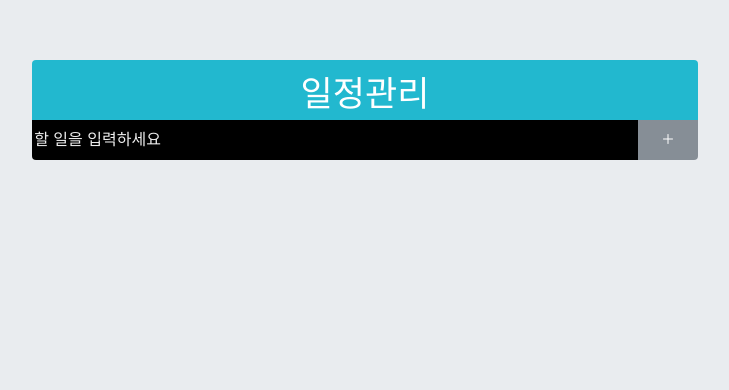
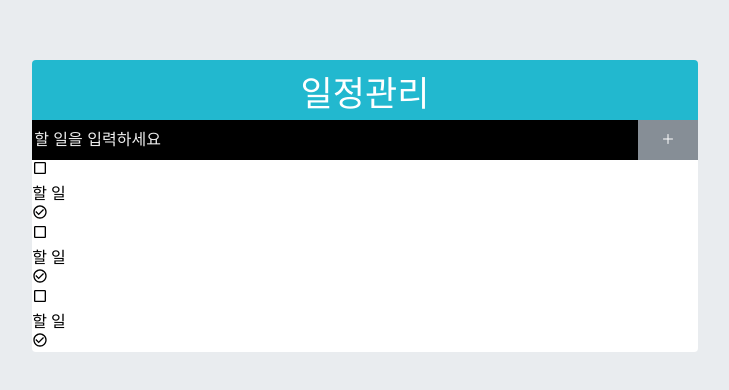
Before and after one commit to kkt9102/TodoList_App, a React (Create React App) app: page / in a window 1280 px wide. Shown: the top 390 px of the page, without its empty margins (275-1004 px from the left). Built offline with nearby package versions, Linux system fonts and the light colour scheme.

Commit message:
App.js에 TodoList import 작업

```diff
--- a/src/App.js
+++ b/src/App.js
@@ -2,12 +2,14 @@
 import './App.css';
 import TodoTemplate from './components/TodoTemplate';
 import TodoInsert from './components/ToddInsert';
+import TodoList from './components/TodoList';
 
 const App = () => {
   return (
     <>
       <TodoTemplate>
         <TodoInsert />
+        <TodoList />
       </TodoTemplate>
     </>
   );
--- a/src/components/TodoList.js
+++ b/src/components/TodoList.js
@@ -1 +1,17 @@
 // todos 배열을 props로 받아온 후 이를 배열 내장 함수 map을 사용해 여러 개의 TodoListItem 컴포넌트로 변환하여 보여줌
+
+import React from "react";
+import TodoListItem from './TodoListItem';
+import './Todo.css';
+
+const TodoList = () => {
+    return (
+        <div className="TodoList">
+            <TodoListItem/>
+            <TodoListItem/>
+            <TodoListItem/>
+        </div>
+    );
+};
+
+export default TodoList;
```
